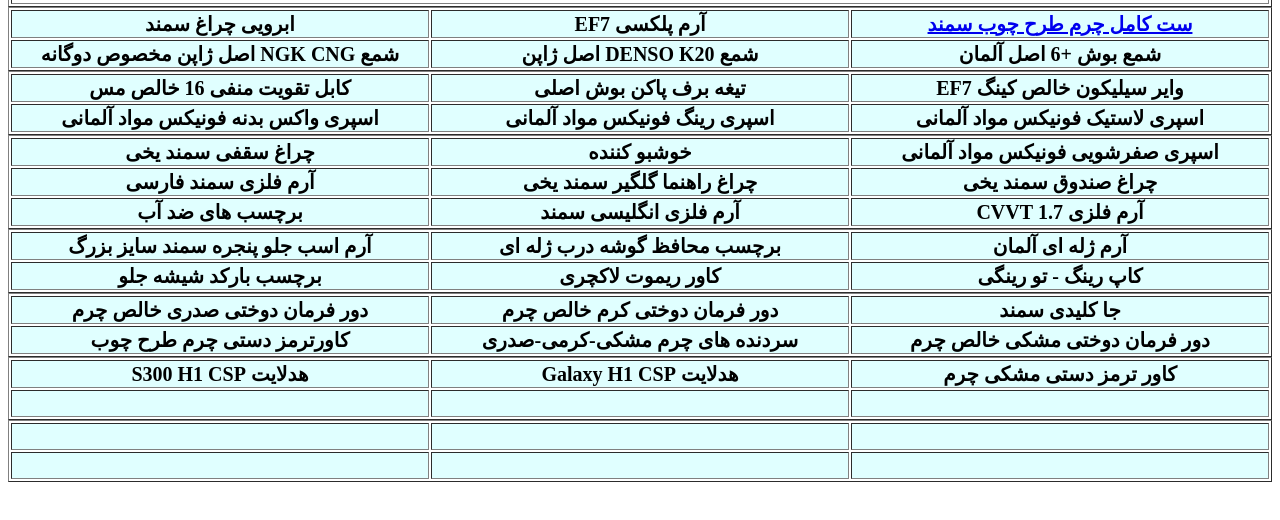
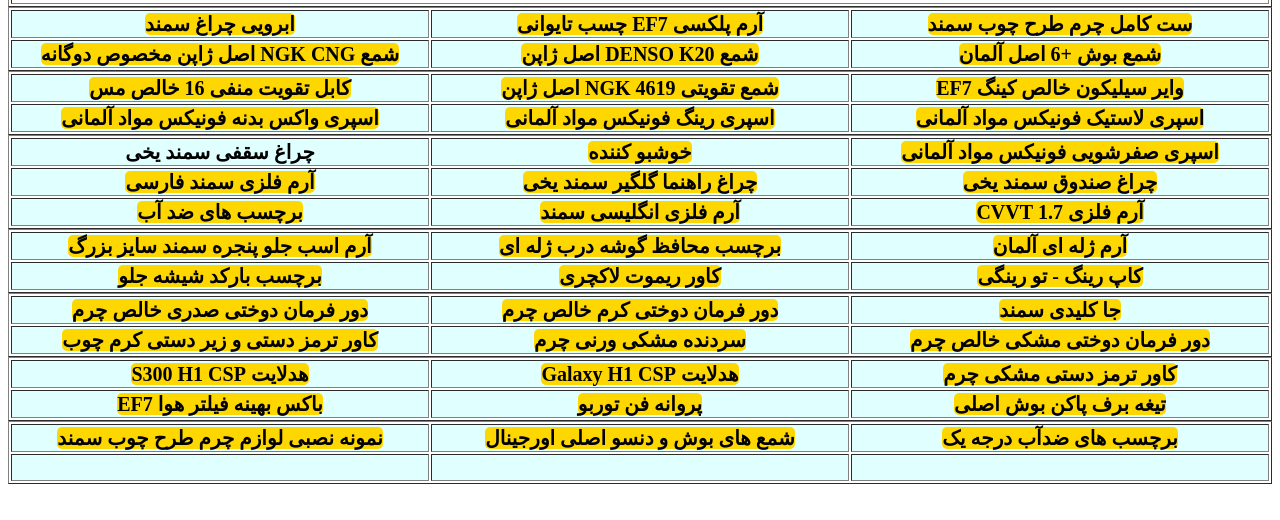
Before and after one commit to samand-urmia/sell, a plain HTML site: page index.html in a window 1280 px wide. Shown: the part 956-1476 px from the top of the page. Drawn offline with Linux system fonts and the light colour scheme.

Commit message:
Add files via upload

```diff
--- a/index.html
+++ b/index.html
@@ -4,6 +4,7 @@
 <meta charset="utf-8">
 <title>Untitled Document</title>
 	<style>
+
 		.c1
 		{
 			text-align: center;
@@ -17,6 +18,19 @@
 			background-color: lightcyan;
 			direction: rtl;
 		}
+		a
+		{
+			text-decoration: none;
+			border-radius: 5px;
+			background-color:gold;
+			color: black;
+
+		}
+		a:hover
+		{
+			color: mediumvioletred;
+		}
+
 	</style>
 </head>
 
@@ -30,98 +44,98 @@
 </table>
 <table width="100%" border="1" class="c1">
   <tr>
-    <td class="td2">ابرویی چراغ سمند</td>
-    <td class="td2">آرم پلکسی EF7</td>
-    <td class="td2"><a href="https://s31.picofile.com/file/8469305234/1.jpg">ست کامل چرم طرح چوب سمند</a></td>
+    <td class="td2"><a href="https://s30.picofile.com/file/8469405200/s8g94sd8g9c.jpg">ابرویی چراغ سمند</a></td>
+    <td class="td2"><a  href="https://s31.picofile.com/file/8469305642/img_20231020_154912_370.jpg">آرم پلکسی EF7 چسب تایوانی</a></td>
+    <td class="td2"><a  href="https://s31.picofile.com/file/8469305234/1.jpg">ست کامل چرم طرح چوب سمند</a></td>
   </tr>
   <tbody>
     <tr>
-      <td class="td2" width="4%">شمع NGK CNG اصل ژاپن مخصوص دوگانه</td>
-      <td class="td2" width="32%">شمع DENSO K20 اصل ژاپن</td>
-      <td class="td2" width="64%">شمع بوش +6 اصل آلمان</td>
+      <td class="td2" width="4%"><a  href="https://s30.picofile.com/file/8469306268/047a84aw9fr4.jpg">شمع NGK CNG اصل ژاپن مخصوص دوگانه</a></td>
+      <td class="td2" width="32%"><a  href="https://s31.picofile.com/file/8469306118/489489.jpg">شمع DENSO K20 اصل ژاپن</a></td>
+      <td class="td2" width="64%"><a  href="https://s31.picofile.com/file/8469306000/2.jpg">شمع بوش +6 اصل آلمان</a></td>
     </tr>
   </tbody>
 </table>
 <table width="100%" border="1" class="c1">
   <tr>
-    <td class="td2">کابل تقویت منفی 16 خالص مس</td>
-    <td class="td2">تیغه برف پاکن بوش اصلی</td>
-    <td class="td2">وایر سیلیکون خالص کینگ EF7</td>
+    <td class="td2"><a  href="https://s31.picofile.com/file/8469306676/84s8g4s89g4.jpg">کابل تقویت منفی 16 خالص مس</a></td>
+    <td class="td2"><a  href="https://s31.picofile.com/file/8469405526/a48f9aw0_wa89f4wa.jpg">شمع تقویتی NGK 4619 اصل ژاپن</a><a  href="https://s30.picofile.com/file/8469306326/img_20231024_005117_713.jpg"></a></td>
+    <td class="td2"><a  href="https://s30.picofile.com/file/8469405126/1686848707721.jpg">وایر سیلیکون خالص کینگ EF7</a></td>
   </tr>
   <tbody>
     <tr>
-      <td class="td2" width="4%">اسپری واکس بدنه فونیکس مواد آلمانی</td>
-      <td class="td2" width="32%">اسپری رینگ فونیکس مواد آلمانی</td>
-      <td class="td2" width="64%">اسپری لاستیک فونیکس مواد آلمانی</td>
+      <td class="td2" width="4%"><a  href="https://s30.picofile.com/file/8469306818/img_20231020_154356_920.jpg">اسپری واکس بدنه فونیکس مواد آلمانی</a></td>
+      <td class="td2" width="32%"><a  href="https://s30.picofile.com/file/8469306792/img_20231020_154314_671.jpg">اسپری رینگ فونیکس مواد آلمانی</a></td>
+      <td class="td2" width="64%"><a  href="https://s30.picofile.com/file/8469306734/89a4fa894wf89.jpg">اسپری لاستیک فونیکس مواد آلمانی</a></td>
     </tr>
   </tbody>
 </table>
 <table width="100%" border="1" class="c1">
   <tr>
     <td class="td2">چراغ سقفی سمند یخی </td>
-    <td class="td2">خوشبو کننده</td>
-    <td class="td2">اسپری صفرشویی فونیکس مواد آلمانی</td>
+    <td class="td2"><a  href="https://s31.picofile.com/file/8469306884/img_20231020_154630_088.jpg">خوشبو کننده</a></td>
+    <td class="td2"><a  href="https://s30.picofile.com/file/8469306850/img_20231020_154440_200.jpg">اسپری صفرشویی فونیکس مواد آلمانی</a></td>
   </tr>
   <tbody>
     <tr>
-      <td class="td2" width="4%">آرم فلزی سمند فارسی</td>
-      <td class="td2" width="32%">چراغ راهنما گلگیر سمند یخی</td>
-      <td class="td2" width="64%">چراغ صندوق سمند یخی</td>
+      <td class="td2" width="4%"><a  href="https://s31.picofile.com/file/8469306968/img_20231020_155249_076.jpg">آرم فلزی سمند فارسی</a></td>
+      <td class="td2" width="32%"><a  href="https://s31.picofile.com/file/8469306918/img_20231020_155027_161.jpg">چراغ راهنما گلگیر سمند یخی</a></td>
+      <td class="td2" width="64%"><a  href="https://s30.picofile.com/file/8469405826/photo_2023_11_09_16_17_23.jpg">چراغ صندوق سمند یخی</a><a  href="https://s31.picofile.com/file/8469306884/img_20231020_154630_088.jpg"></a></td>
     </tr>
     <tr>
-      <td class="td2">برچسب های ضد آب</td>
-      <td class="td2">آرم فلزی انگلیسی سمند</td>
-      <td class="td2">آرم فلزی 1.7 CVVT</td>
+      <td class="td2"><a  href="https://s30.picofile.com/file/8469307692/4g89a4g89awg.jpg">برچسب های ضد آب</a></td>
+      <td class="td2"><a  href="https://s30.picofile.com/file/8469307084/img_20231020_155258_701.jpg">آرم فلزی انگلیسی سمند</a></td>
+      <td class="td2"><a  href="https://s31.picofile.com/file/8469306992/img_20231020_155307_135.jpg">آرم فلزی 1.7 CVVT</a></td>
     </tr>
   </tbody>
 </table>
 <table width="100%" border="1" class="c1">
   <tr>
-    <td class="td2">آرم اسب جلو پنجره سمند سایز بزرگ</td>
-    <td class="td2">برچسب محافظ گوشه درب ژله ای</td>
-    <td class="td2">آرم ژله ای آلمان</td>
+    <td class="td2"><a  href="https://s31.picofile.com/file/8469307234/img_20231102_193147_429.jpg">آرم اسب جلو پنجره سمند سایز بزرگ</a></td>
+    <td class="td2"><a  href="https://s30.picofile.com/file/8469405292/1686848705673.jpg">برچسب محافظ گوشه درب ژله ای</a></td>
+    <td class="td2"><a  href="https://s30.picofile.com/file/8469307734/IMG_20231014_184601_880.jpg">آرم ژله ای آلمان</a></td>
   </tr>
   <tbody>
     <tr>
-      <td class="td2" width="4%">برچسب بارکد شیشه جلو</td>
-      <td class="td2" width="32%">کاور ریموت لاکچری </td>
-      <td class="td2" width="64%">کاپ رینگ - تو رینگی</td>
+      <td class="td2" width="4%"><a  href="https://s30.picofile.com/file/8469405792/photo_2023_11_09_16_17_28.jpg">برچسب بارکد شیشه جلو</a></td>
+      <td class="td2" width="32%"><a  href="https://s31.picofile.com/file/8469307384/235235w5gft9wg5.jpg">کاور ریموت لاکچری </a></td>
+      <td class="td2" width="64%"><a  href="https://s31.picofile.com/file/8469307100/img_20231102_193006_051.jpg">کاپ رینگ - تو رینگی</a></td>
     </tr>
   </tbody>
 </table>
 <table width="100%" border="1" class="c1">
   <tr>
-    <td class="td2">دور فرمان دوختی صدری خالص چرم</td>
-    <td class="td2">دور فرمان دوختی کرم خالص چرم</td>
-    <td class="td2">جا کلیدی سمند</td>
+    <td class="td2"><a  href="https://s30.picofile.com/file/8469307568/IMG_20231014_184714_322.jpg">دور فرمان دوختی صدری خالص چرم</a></td>
+    <td class="td2"><a  href="https://s30.picofile.com/file/8469307550/IMG_20231014_184710_748.jpg">دور فرمان دوختی کرم خالص چرم</a></td>
+    <td class="td2"><a  href="https://s30.picofile.com/file/8469307292/48949sdg89esg4.jpg">جا کلیدی سمند</a></td>
   </tr>
   <tbody>
     <tr>
-      <td class="td2" width="4%">کاورترمز دستی چرم طرح چوب</td>
-      <td class="td2" width="32%">سردنده های چرم مشکی-کرمی-صدری</td>
-      <td class="td2" width="64%">دور فرمان دوختی مشکی خالص چرم</td>
+      <td class="td2" width="4%"><a  href="https://s31.picofile.com/file/8469405100/1686848707362.jpg">کاور ترمز دستی و زیر دستی کرم چوب</a></td>
+      <td class="td2" width="32%"><a  href="https://s31.picofile.com/file/8469307642/IMG_20231014_184701_717.jpg">سردنده مشکی ورنی چرم</a></td>
+      <td class="td2" width="64%"><a  href="https://s31.picofile.com/file/8469307642/IMG_20231014_184701_717.jpg">دور فرمان دوختی مشکی خالص چرم</a></td>
     </tr>
   </tbody>
 </table>
 <table width="100%" border="1" class="c1">
   <tr>
-    <td class="td2">هدلایت S300 H1 CSP</td>
-    <td class="td2">هدلایت Galaxy H1 CSP</td>
-    <td class="td2">کاور ترمز دستی مشکی چرم </td>
+    <td class="td2"><a  href="https://s30.picofile.com/file/8469307484/489awf4wa894f.jpg">هدلایت S300 H1 CSP</a></td>
+    <td class="td2"><a  href="https://s30.picofile.com/file/8469307426/4f98wesaf4a89wf.jpg">هدلایت Galaxy H1 CSP</a></td>
+    <td class="td2"><a  href="https://s30.picofile.com/file/8469307718/IMG_20231014_184625_991.jpg">کاور ترمز دستی مشکی چرم </a></td>
   </tr>
   <tbody>
     <tr>
-      <td class="td2" width="4%">&nbsp;</td>
-      <td class="td2" width="32%">&nbsp;</td>
-      <td class="td2" width="64%">&nbsp;</td>
+      <td class="td2" width="4%"><a  href="https://s31.picofile.com/file/8469405926/gswe9gt84789s_0_esg_t894044.jpg">باکس بهینه فیلتر هوا EF7</a></td>
+      <td class="td2" width="32%"><a  href="https://s31.picofile.com/file/8469405784/afw_af489f_4aw89f4_89wa4f.jpg">پروانه فن توربو </a></td>
+      <td class="td2" width="64%"><a  href="https://s30.picofile.com/file/8469306326/img_20231024_005117_713.jpg">تیغه برف پاکن بوش اصلی</a></td>
     </tr>
   </tbody>
 </table>
 <table width="100%" border="1" class="c1">
   <tr>
-    <td class="td2">&nbsp;</td>
-    <td class="td2">&nbsp;</td>
-    <td class="td2">&nbsp;</td>
+    <td class="td2"><a href="https://s31.picofile.com/file/8469407342/fweaw8_089a.jpg">نمونه نصبی لوازم چرم طرح چوب سمند</a></td>
+    <td class="td2"><a href="https://s30.picofile.com/file/8469407284/fafa_f98f40_8w.jpg">شمع های بوش و دنسو اصلی اورجینال</a></td>
+    <td class="td2"><a  href="https://s31.picofile.com/file/8469406234/8sg48s9e_g09g8.jpg">برچسب های ضدآب درجه یک</a></td>
   </tr>
   <tbody>
     <tr>
```
